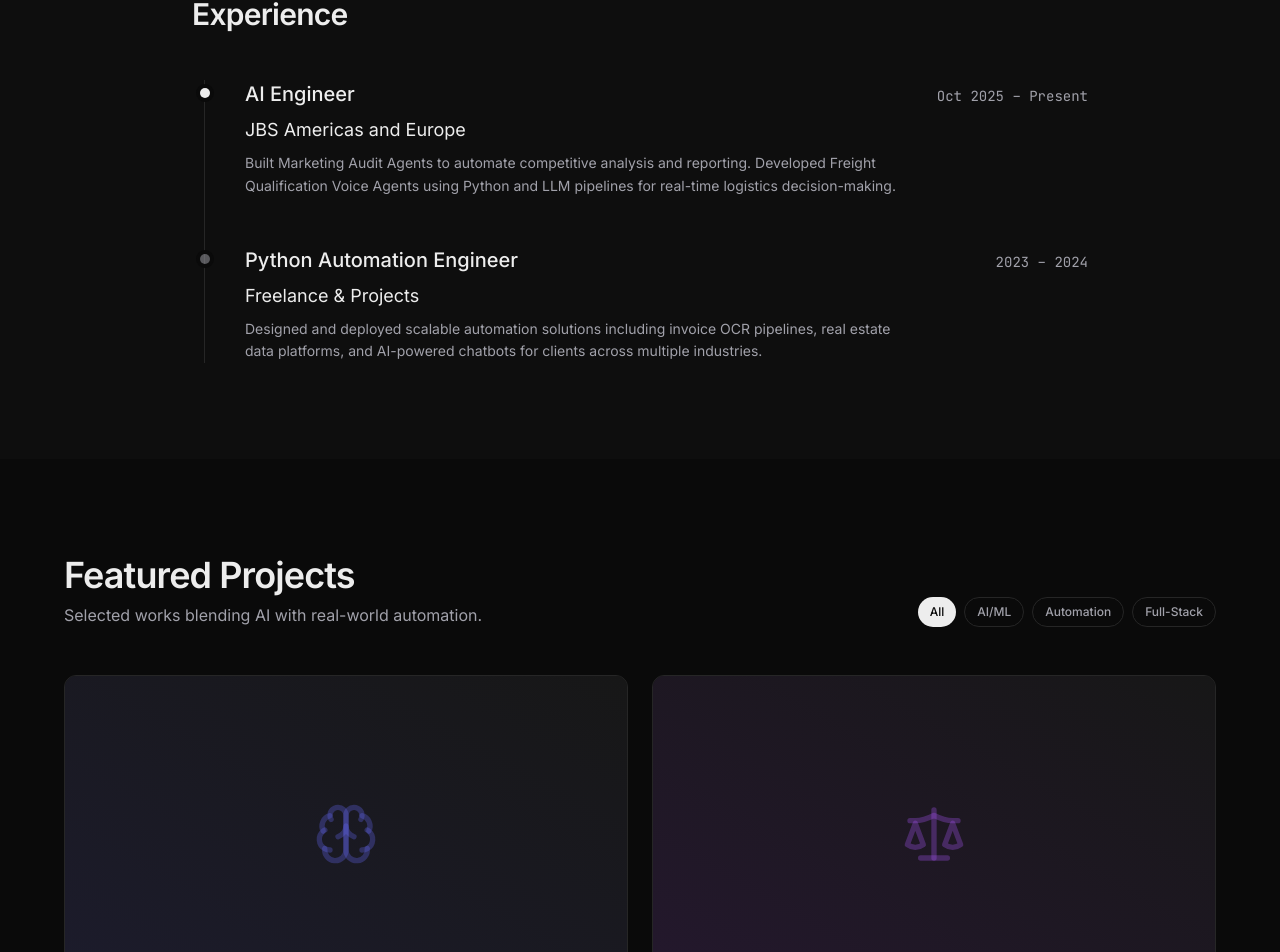
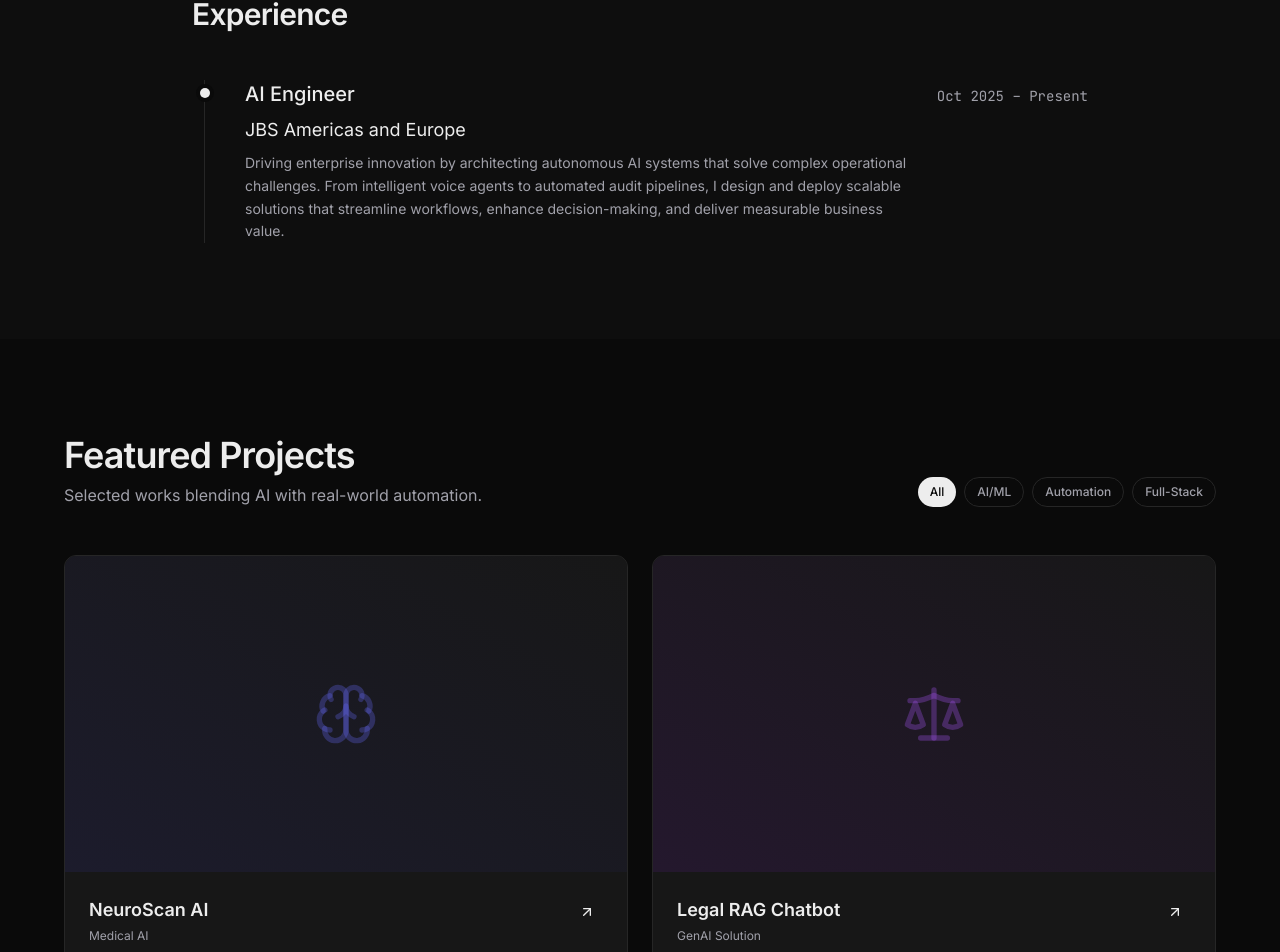
Before and after one commit to muhammadhananbaloch/portfolio-website, a React (Vite) app: page / in a window 1280 px wide. Shown: the part 1704-2656 px from the top of the page. Built offline with nearby package versions, Linux system fonts and the light colour scheme; the HTML template or start-up script is replaced by a standard one.

Commit message:
content(experience): remove freelance entry to focus on primary AI Engineer role

```diff
--- a/src/components/Experience.tsx
+++ b/src/components/Experience.tsx
@@ -11,16 +11,8 @@ const experiences = [
     company: "JBS Americas and Europe",
     date: "Oct 2025 – Present",
     description:
-      "Built Marketing Audit Agents to automate competitive analysis and reporting. Developed Freight Qualification Voice Agents using Python and LLM pipelines for real-time logistics decision-making.",
+      "Driving enterprise innovation by architecting autonomous AI systems that solve complex operational challenges. From intelligent voice agents to automated audit pipelines, I design and deploy scalable solutions that streamline workflows, enhance decision-making, and deliver measurable business value.",
     active: true,
-  },
-  {
-    title: "Python Automation Engineer",
-    company: "Freelance & Projects",
-    date: "2023 – 2024",
-    description:
-      "Designed and deployed scalable automation solutions including invoice OCR pipelines, real estate data platforms, and AI-powered chatbots for clients across multiple industries.",
-    active: false,
   },
 ];
 
```
